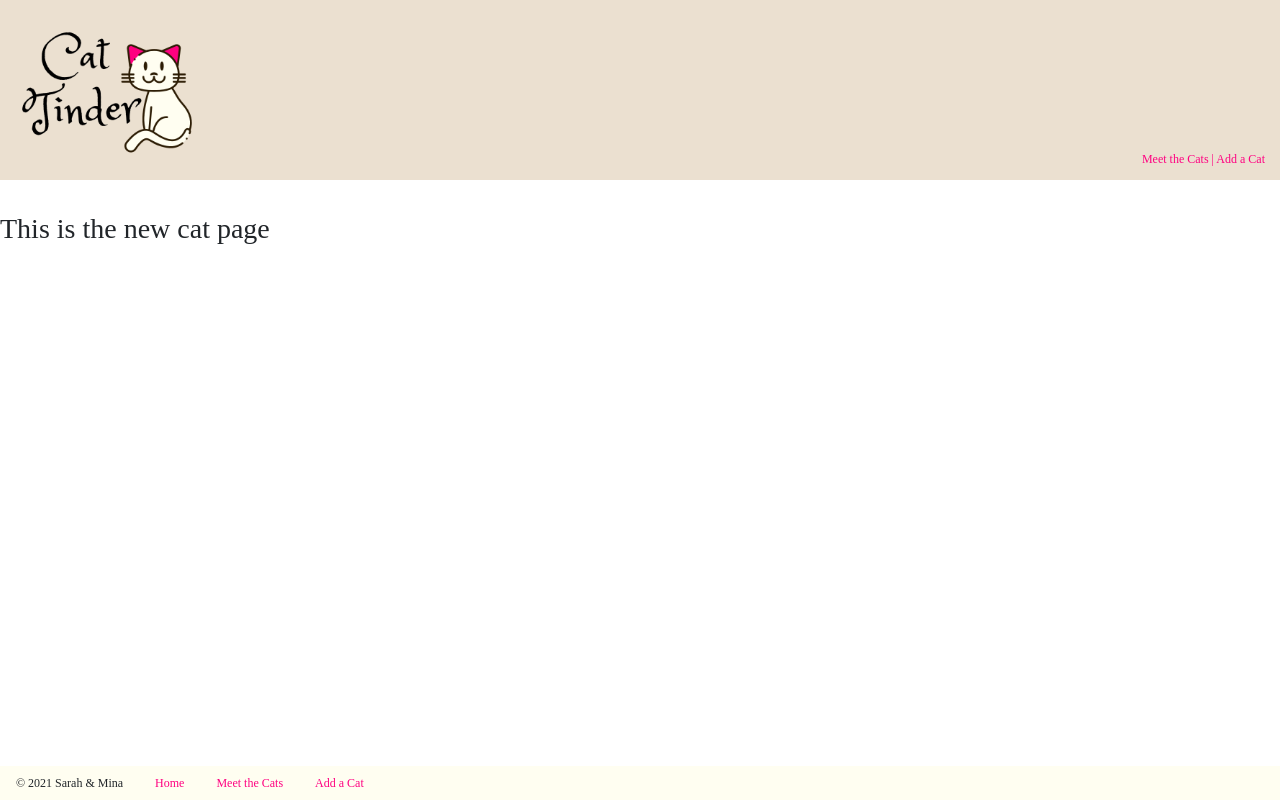
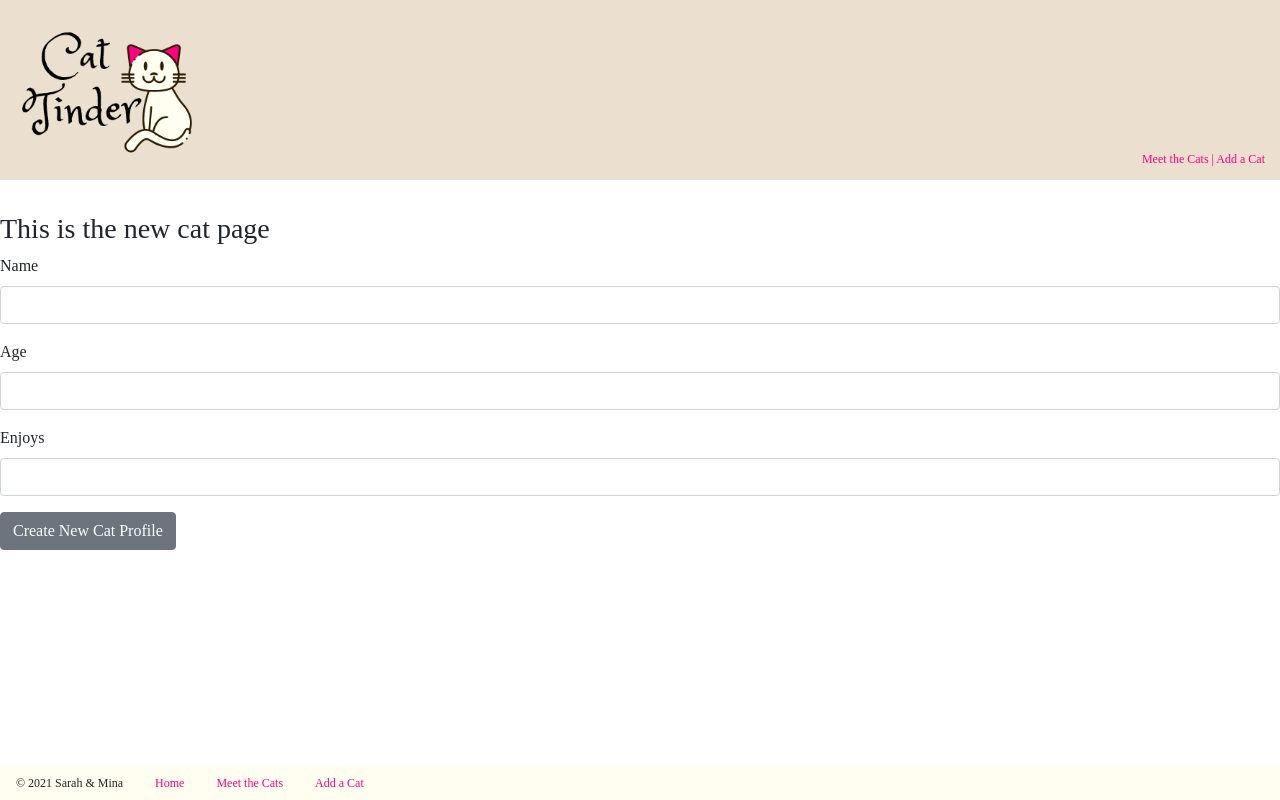
Before and after one commit to learn-academy-2020-echo/cat-tinder-frontend-sarah-mina, a React (Create React App) app: page /catnew in a window 1280 px wide. Built offline with nearby package versions, Linux system fonts and the light colour scheme.

Commit message:
adds form and dynamic routing for create functionality

```diff
--- a/src/App.js
+++ b/src/App.js
@@ -58,7 +58,11 @@
           />
 
           {/* New */}
-          <Route path="/catnew" component={ CatNew } />
+          {/* <Route path="/catnew" component={ CatNew } /> */}
+          <Route
+            path="/catnew"
+            render={ (props) => <CatNew createCat={ this.createCat } /> }
+          />
 
           <Route path="/catedit" component={ CatEdit } />
           <Route component={ NotFound } />
--- a/src/pages/CatNew.js
+++ b/src/pages/CatNew.js
@@ -1,10 +1,76 @@
 import React, { Component } from 'react'
+import { Button, Form, FormGroup, Label, Input } from 'reactstrap'
+import { Redirect } from 'react-router-dom'
 
 class CatNew extends Component {
+  constructor(props){
+    super(props)
+    this.state = {
+      form: {
+        name: "",
+        age: "",
+        enjoys: ""
+      },
+      submitted: false
+    }
+  }
+
+  handleChange = (e) => {
+    let { form } = this.state
+    form[e.target.name] = e.target.value
+    this.setState({ form: form })
+  }
+
+  handleSubmit = () => {
+    this.props.createCat(this.state.form)
+    this.setState({ submitted: true })
+  }
+
   render() {
     return (
       <>
         <h3>This is the new cat page</h3>
+        <Form>
+
+          <FormGroup>
+            <Label>Name</Label>
+            <Input
+              type="text"
+              name="name"
+              onChange={ this.handleChange }
+              value={ this.state.form.name }
+            />
+          </FormGroup>
+
+          <FormGroup>
+            <Label>Age</Label>
+            <Input
+              type="number"
+              name="age"
+              onChange={ this.handleChange }
+              value={ this.state.form.age }
+            />
+          </FormGroup>
+
+          <FormGroup>
+            <Label>Enjoys</Label>
+            <Input
+              type="text"
+              name="enjoys"
+              onChange={ this.handleChange }
+              value={ this.state.form.enjoys }
+            />
+          </FormGroup>
+
+          <Button
+            name="submit"
+            onClick={ this.handleSubmit }
+          >
+            Create New Cat Profile
+          </Button>
+        </Form>
+
+        { this.state.submitted && <Redirect to="/catindex" /> }
       </>
     )
   }
```
